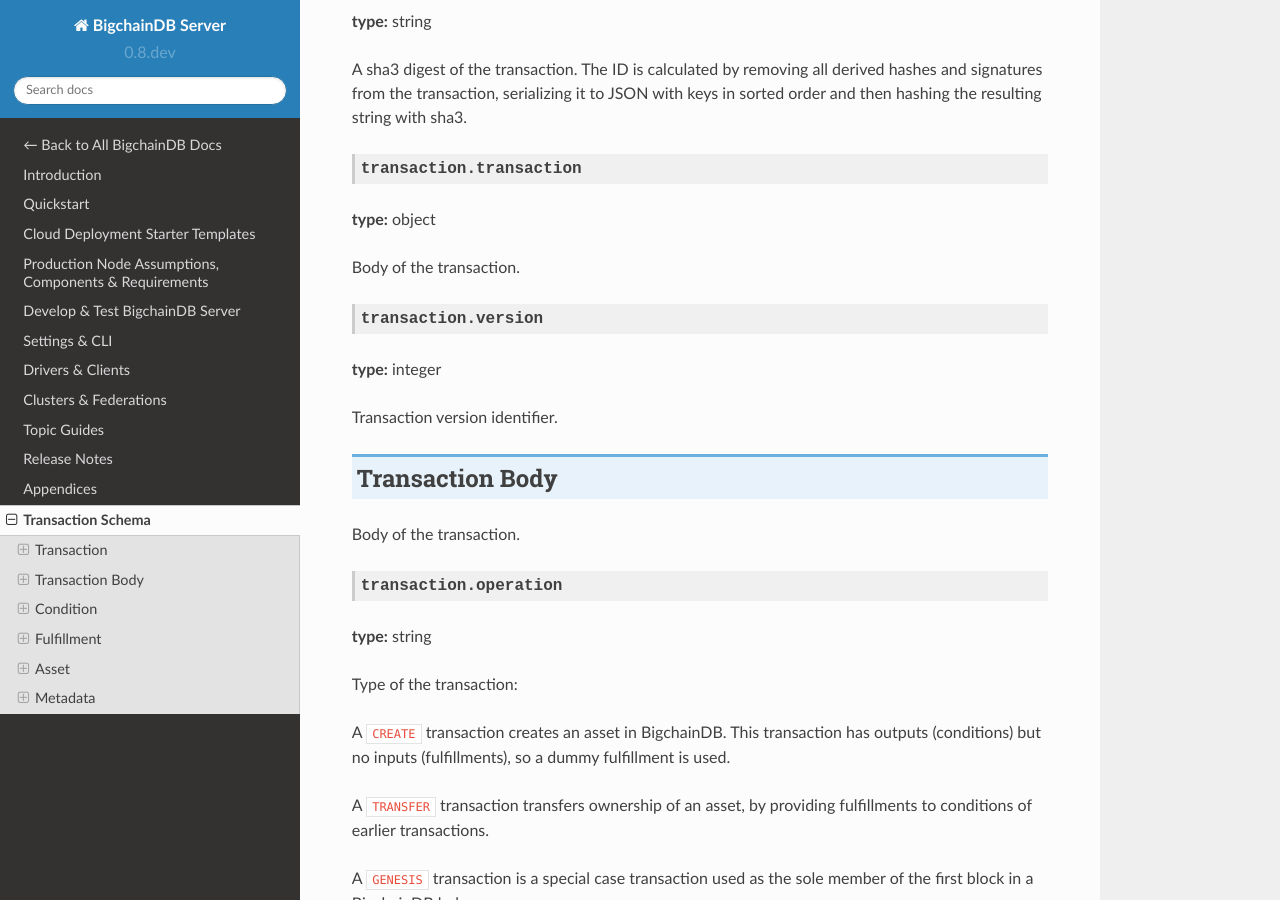
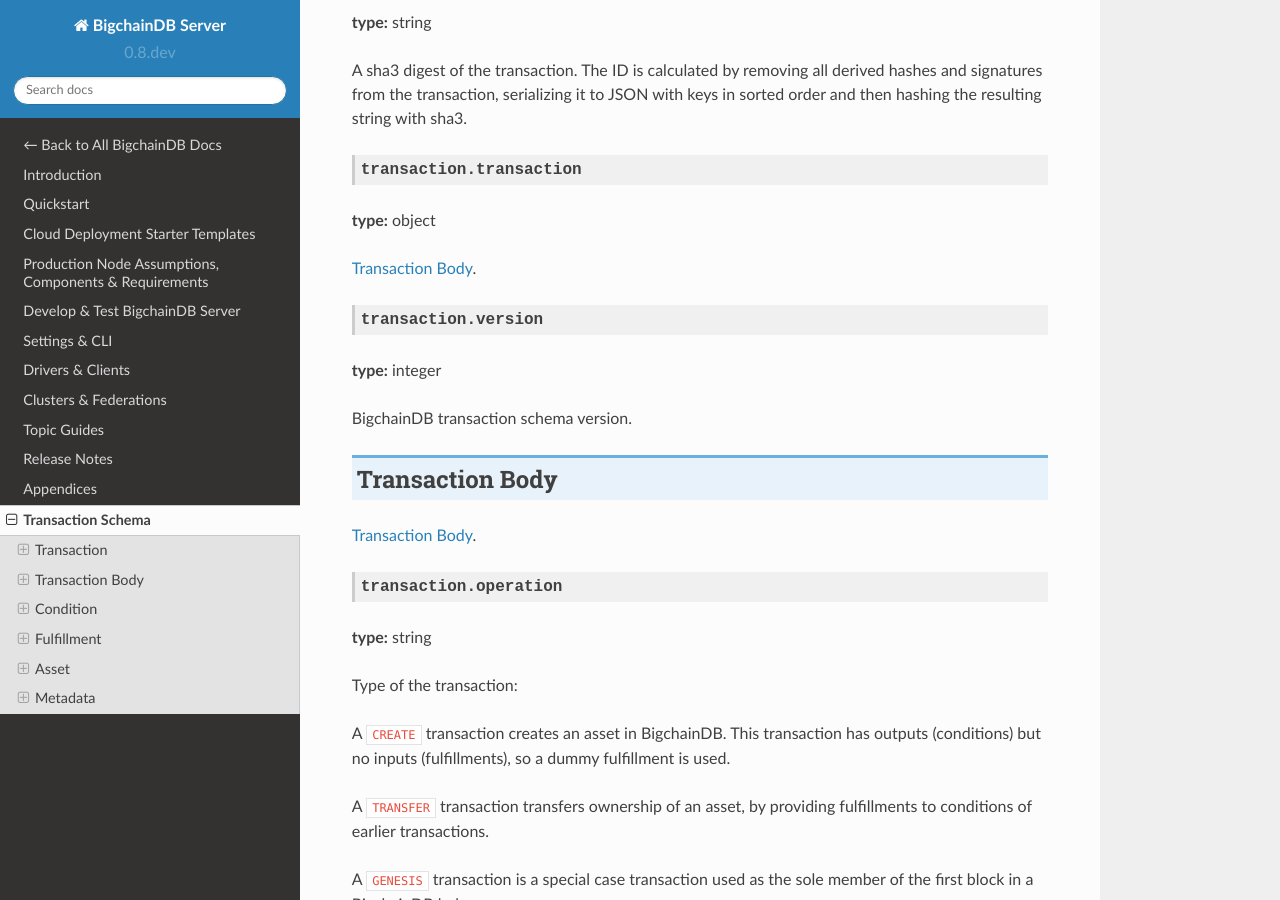
Before and after one commit to bigchaindb/bigchaindb, a Sphinx documentation site: the page built from docs/server/source/schema.rst, in a window 1280 px wide and 900 px high, scrolled down 513 px. Built offline with Sphinx 7.4.7 and the Read the Docs theme 2.0.0, drawn with Linux system fonts in a browser that asks for light colours.

Commit message:
change more backticks and change transaction version description in transaction schema

```diff
--- a/docs/server/source/schema.rst
+++ b/docs/server/source/schema.rst
@@ -37,7 +37,7 @@
 Transaction
 -----------
 
-This is the outer transaction wrapper. It contains the ID, version and the body of the transaction, which is also called `transaction`.
+This is the outer transaction wrapper. It contains the ID, version and the body of the transaction, which is also called ``transaction``.
 
 
 transaction.id
@@ -57,7 +57,7 @@
 
 **type:** object
 
-Body of the transaction.
+`Transaction Body`_.
 
 
 
@@ -66,7 +66,7 @@
 
 **type:** integer
 
-Transaction version identifier.
+BigchainDB transaction schema version.
 
 
 
@@ -75,7 +75,7 @@
 Transaction Body
 ----------------
 
-Body of the transaction.
+`Transaction Body`_.
 
 
 transaction.operation
@@ -102,9 +102,9 @@
 
 **type:** object
 
-Description of the asset being transacted. In the case of a `TRANSFER`
+Description of the asset being transacted. In the case of a ``TRANSFER``
 transaction, this field contains only the ID of asset. In the case
-of a `CREATE` transaction, this field may contain properties:
+of a ``CREATE`` transaction, this field may contain properties:
 
 
 
@@ -133,7 +133,7 @@
 
 **type:** object or null
 
-User provided transaction metadata. This field may be `null` or may
+User provided transaction metadata. This field may be ``null`` or may
 contain any valid JSON payload provided by the user.
 
 
@@ -204,7 +204,7 @@
 Fulfillment
 -----------
 
-A fulfillment is an input to a transaction, named as such because it fulfills a condition of a previous transaction. In the case of a **CREATE** transaction, a fulfillment may provide no `input`.
+A fulfillment is an input to a transaction, named as such because it fulfills a condition of a previous transaction. In the case of a ``CREATE`` transaction, a fulfillment may provide no ``input``.
 
 fulfillment.fid
 ^^^^^^^^^^^^^^^
@@ -249,9 +249,9 @@
 Asset
 -----
 
-Description of the asset being transacted. In the case of a `TRANSFER`
+Description of the asset being transacted. In the case of a ``TRANSFER``
 transaction, this field contains only the ID of asset. In the case
-of a `CREATE` transaction, this field may contain properties:
+of a ``CREATE`` transaction, this field may contain properties:
 
 
 asset.id
@@ -305,7 +305,7 @@
 Metadata
 --------
 
-User provided transaction metadata. This field may be `null` or may
+User provided transaction metadata. This field may be ``null`` or may
 contain any valid JSON payload provided by the user.
 
 
```
Also changed, not shown: 1 other file.
